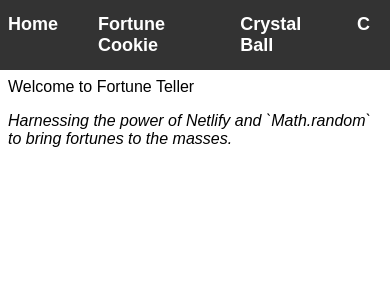
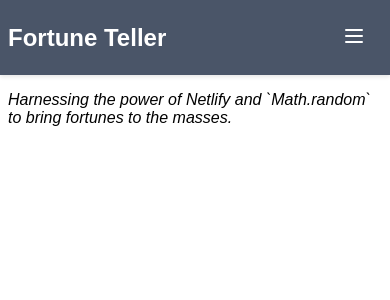
Before and after one commit to nshiff/fortune-teller, a React (Vite) app: page / in a window 390 px wide. Shown: the top 300 px of the page. Built offline with nearby package versions, Linux system fonts and the light colour scheme.

Commit message:
responsive navbar - thanks claude

```diff
--- a/package.json
+++ b/package.json
@@ -10,6 +10,7 @@
     "preview": "vite preview"
   },
   "dependencies": {
+    "lucide-react": "^0.487.0",
     "react": "^19.0.0",
     "react-dom": "^19.0.0",
     "react-router": "^7.5.0"
--- a/src/App.tsx
+++ b/src/App.tsx
@@ -1,7 +1,6 @@
 function App() {
   return (
     <div>
-      <span>Welcome to Fortune Teller</span>
       <p>
         <em>
           Harnessing the power of Netlify and `Math.random` to bring fortunes to
--- a/src/components/Header.tsx
+++ /dev/null
@@ -1,22 +0,0 @@
-import { Link } from "react-router";
-
-export function Header() {
-  return (
-    <nav>
-      <ul>
-        <li>
-          <Link to="/">Home</Link>
-        </li>
-        <li>
-          <Link to="/fortune-cookie">Fortune Cookie</Link>
-        </li>
-        <li>
-          <Link to="/crystal-ball">Crystal Ball</Link>
-        </li>
-        <li>
-          <Link to="/c">C</Link>
-        </li>
-      </ul>
-    </nav>
-  );
-}
--- a/src/components/Layout.tsx
+++ b/src/components/Layout.tsx
@@ -1,10 +1,10 @@
 import { Outlet } from "react-router";
-import { Header } from "./Header";
+import ResponsiveNavbar from "./ResponsiveNavbar";
 
 export function Layout() {
   return (
     <>
-      <Header />
+      <ResponsiveNavbar />
       <main>
         <Outlet />
       </main>
--- /dev/null
+++ b/src/components/ResponsiveNavbar.css
@@ -0,0 +1,79 @@
+.navbar {
+  background-color: #4a5568;
+  padding: 1rem;
+  padding-left: 8px;
+  box-shadow: 0 2px 4px rgba(0, 0, 0, 0.1);
+}
+
+.navbar-container {
+  display: flex;
+  justify-content: space-between;
+  align-items: center;
+  max-width: 1200px;
+  position: relative;
+}
+
+.navbar-logo {
+  color: white;
+  font-size: 1.5rem;
+  font-weight: bold;
+  text-decoration: none;
+  min-width: 200px;
+}
+
+.menu-button {
+  display: none;
+  background: none;
+  border: none;
+  color: white;
+  cursor: pointer;
+  padding: 0.5rem;
+}
+
+.navbar-nav {
+  display: flex;
+  align-items: center;
+}
+
+.nav-link {
+  color: white;
+  margin: 0 1rem;
+  text-decoration: none;
+  padding: 0.5rem;
+  transition: opacity 0.2s;
+}
+
+.nav-link:hover {
+  opacity: 0.8;
+}
+
+/* Mobile Styles */
+@media (max-width: 768px) {
+  .menu-button {
+    display: block;
+  }
+
+  .navbar-nav {
+    display: none;
+    flex-direction: column;
+    position: absolute;
+    top: 100%;
+    left: 0;
+    right: 0;
+    background-color: #4a5568;
+    padding: 1rem;
+    z-index: 10;
+    box-shadow: 0 4px 6px rgba(0, 0, 0, 0.1);
+  }
+
+  .navbar-nav.active {
+    display: flex;
+  }
+
+  .nav-link {
+    margin: 0.5rem 0;
+    padding: 0.5rem 0;
+    width: 100%;
+    text-align: center;
+  }
+}
--- /dev/null
+++ b/src/components/ResponsiveNavbar.tsx
@@ -0,0 +1,42 @@
+import { useState } from "react";
+import { Menu, X } from "lucide-react";
+import "./ResponsiveNavbar.css";
+import { Link } from "react-router";
+
+export default function ResponsiveNavbar() {
+  const [isOpen, setIsOpen] = useState(false);
+
+  const toggleMenu = () => {
+    setIsOpen(!isOpen);
+  };
+
+  return (
+    <header className="navbar">
+      <div className="navbar-container">
+        <Link to="/" className="navbar-logo">
+          Fortune Teller
+        </Link>
+
+        <button
+          className="menu-button"
+          onClick={toggleMenu}
+          aria-label="Toggle menu"
+        >
+          {isOpen ? <X size={24} /> : <Menu size={24} />}
+        </button>
+
+        <nav className={`navbar-nav ${isOpen ? "active" : ""}`}>
+          <Link to="/fortune-cookie" onClick={toggleMenu} className="nav-link">
+            Fortune Cookie
+          </Link>
+          <Link to="/crystal-ball" onClick={toggleMenu} className="nav-link">
+            Crystal Ball
+          </Link>
+          <Link to="/c" onClick={toggleMenu} className="nav-link">
+            Route C
+          </Link>
+        </nav>
+      </div>
+    </header>
+  );
+}
```
Also changed, not shown: 1 other file (tests, documents, lock files or other folders).
